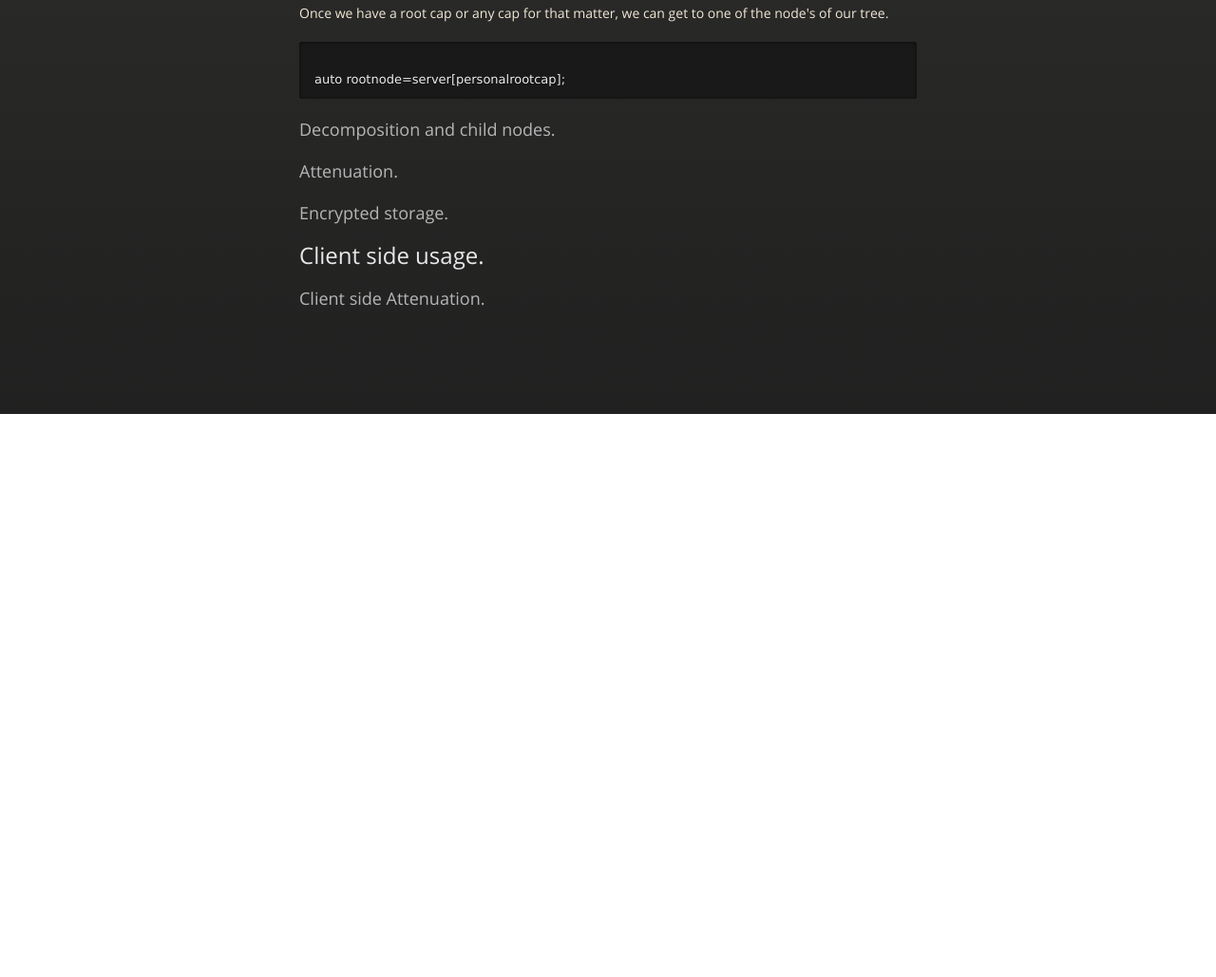
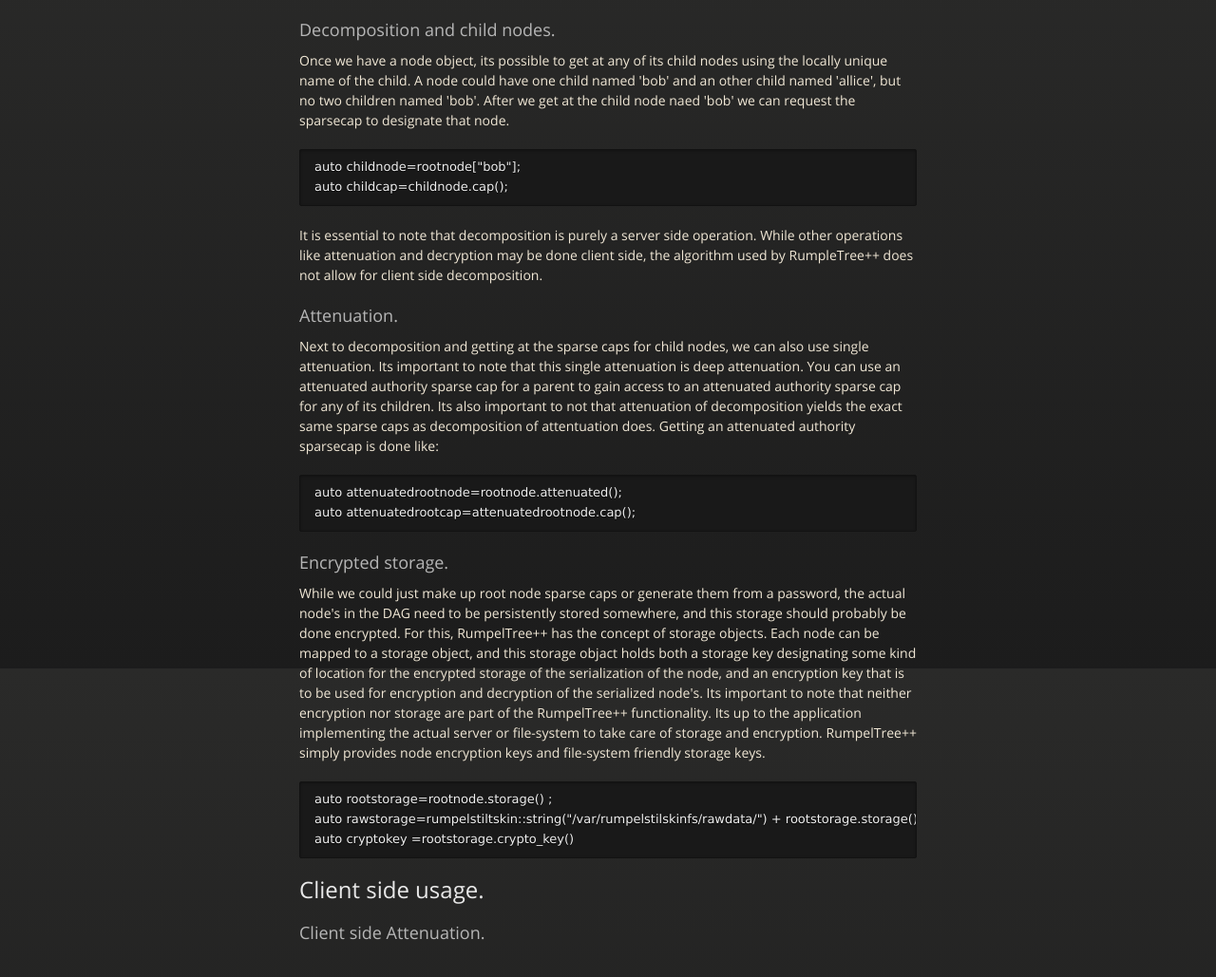
Before and after one commit to pibara/Rumpeltreepp, a plain HTML site: page index.html in a window 1280 px wide. Shown: the part 3296-4325 px from the top of the page at 95% size. Before the commit the page ends 3732 px from the top, so only its background shows below. Drawn offline with nearby package versions, Linux system fonts and the light colour scheme.

Commit message:
server part done

```diff
--- a/index.html
+++ b/index.html
@@ -138,22 +138,19 @@ creating a secret for use by the server part of the library.
 </p>
 
 <p>
-<pre><code>
-auto secret=rumpelstiltskin::randomsecret();
+<pre><code>auto secret=rumpelstiltskin::randomsecret();
 </code></pre>
 </p>
 <p>
 This function should only be used at first use of your server or during installation. This secret should be stored in a place where only your server of file-system is able to access it with strict access controll allowing your server and only your server to access it during normal system operations. Whenever the server is restarted, the secret should be retreived from this tightly protected file. We can now create a base server object for our server omplementation to use:
 </p>
 <p>
-<pre><code>
-auto server=rumpelstiltskin::create_server(secret);
+<pre><code>auto server=rumpelstiltskin::create_server(secret);
 </code></pre>
 </p>
 or:
 <p>
-<pre><code>
-auto server=rumpelstiltskin::create_server(secret,cloudsecret);
+<pre><code>auto server=rumpelstiltskin::create_server(secret,cloudsecret);
 </code></pre>
 </p>
 <p>
@@ -161,8 +158,7 @@ One of the core concepts of the Rumpelstiltskin Tree-graph sparsecap algorithm i
 The fun thing is, we can have many roots and in order to create a new root, we can either just make one up, or generate one from a password.
 </p>
 <p>
-<pre><code>
-auto randomrootcap=rumpelstiltskin::randomrootcap();
+<pre><code>auto randomrootcap=rumpelstiltskin::randomrootcap();
 auto personalrootcap=rumpelstiltskin::pass2rootcap("KnockKnockItsMeAg41n");
 </code></pre>
 </p>
@@ -170,24 +166,45 @@ auto personalrootcap=rumpelstiltskin::pass2rootcap("KnockKnockItsMeAg41n");
 Once we have a root cap or any cap for that matter, we can get to one of the node's of our tree.
 </p>
 <p>
-<pre><code>
-auto rootnode=server[personalrootcap];
+<pre><code>auto rootnode=server[personalrootcap];
 </code></pre>
 </p>
 <h3>
 <a name="decomposition" class="anchor" href="#decomposition"><span class="octicon octicon-link"></span></a>Decomposition and child nodes.</h3>
 
-<p></p>
-
+<p>Once we have a node object, its possible to get at any of its child nodes using the locally unique name of the child. A node could have one child named 'bob' and an
+other child named 'allice', but no two children named 'bob'. After we get at the child node naed 'bob' we can request the sparsecap to designate that node.</p>
+</p>
+<p>
+<pre><code>auto childnode=rootnode["bob"];
+auto childcap=childnode.cap();
+</code></pre>
+</p>
+<p>It is essential to note that decomposition is purely a server side operation. While other operations like attenuation and decryption may be done client side, the algorithm used by RumpleTree++ does not allow for client side decomposition.
 <h3>
 <a name="attenuation" class="anchor" href="#attenuation"><span class="octicon octicon-link"></span></a>Attenuation.</h3>
 
-<p></p>
+<p>Next to decomposition and getting at the sparse caps for child nodes, we can also use single attenuation. Its important to note that this single
+attenuation is deep attenuation. You can use an attenuated authority sparse cap for a parent to gain access to an attenuated authority sparse cap
+for any of its children. Its also important to not that attenuation of decomposition yields the exact same sparse caps as decomposition of attentuation does.
+Getting an attenuated authority sparsecap is done like:</p>
+</p>
+<p>
+<pre><code>auto attenuatedrootnode=rootnode.attenuated();
+auto attenuatedrootcap=attenuatedrootnode.cap();
+</code></pre>
+</p>
 
 <h3>
 <a name="storage" class="anchor" href="#storage"><span class="octicon octicon-link"></span></a>Encrypted storage.</h3>
 
-<p></p>
+<p>While we could just make up root node sparse caps or generate them from a password, the actual node's in the DAG need to be persistently stored somewhere, and this storage should probably be done encrypted. For this, RumpelTree++ has the concept of storage objects. Each node can be mapped to a storage object, and this storage objact holds both a storage key designating some kind of location for the encrypted storage of the serialization of the node, and an encryption key that is to be used for encryption and decryption of the serialized node's. Its important to note that neither encryption nor storage are part of the RumpelTree++ functionality. Its up to the application implementing the actual server or file-system to take care of storage and encryption. RumpelTree++ simply provides node encryption keys and file-system friendly storage keys.</p>
+<p>
+<pre><code>auto rootstorage=rootnode.storage() ;
+auto rawstorage=rumpelstiltskin::string("/var/rumpelstilskinfs/rawdata/") + rootstorage.storage();
+auto cryptokey =rootstorage.crypto_key()
+</code></pre>
+</p>
 
 <h2>
 <a name="cs-usage" class="anchor" href="#cs-usage"><span class="octicon octicon-link"></span></a>Client side usage.</h3>
```
